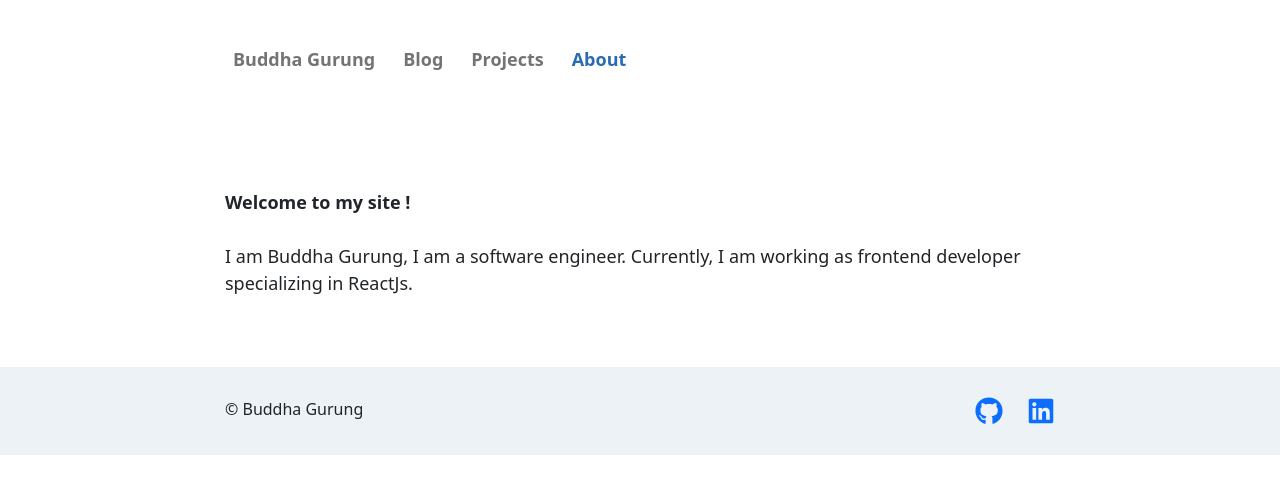
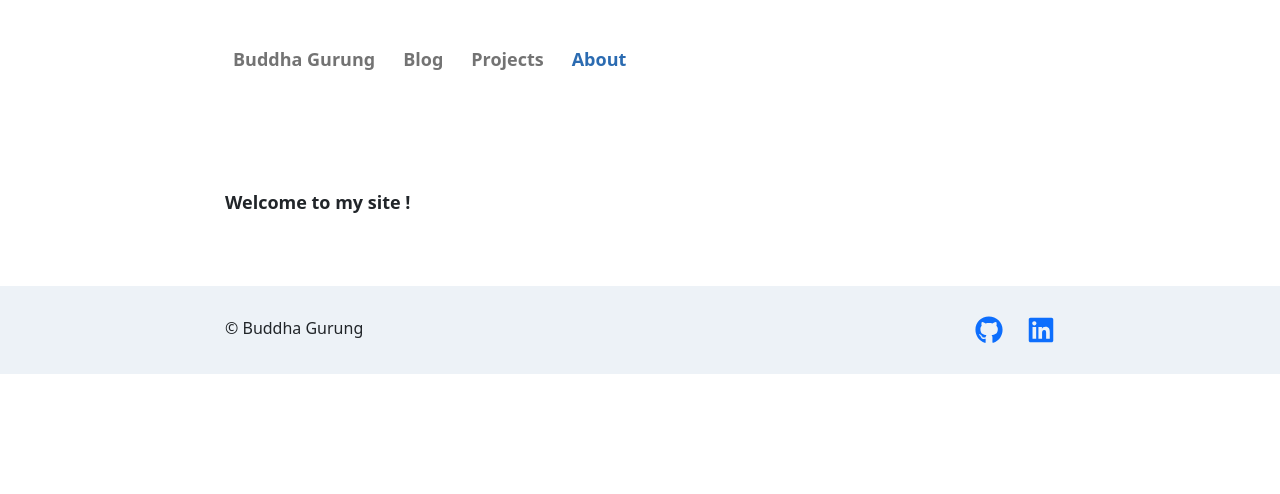
Before and after one commit to buddhagrg/portfolio, a Gatsby site: page /about/ in a window 1280 px wide. Built offline with nearby package versions, Linux system fonts and the light colour scheme; Gatsby itself is replaced by a stand-in of ours; a small style sheet from the web is missing.

Commit message:
change about page content

```diff
--- a/src/content/about/index.md
+++ b/src/content/about/index.md
@@ -3,6 +3,3 @@ category: "about index"
 title: "About Me"
 ---
 **Welcome to my site !**
-<br />
-<br />
-I am Buddha Gurung, I am a software engineer. Currently, I am working as frontend developer specializing in ReactJs.
```
